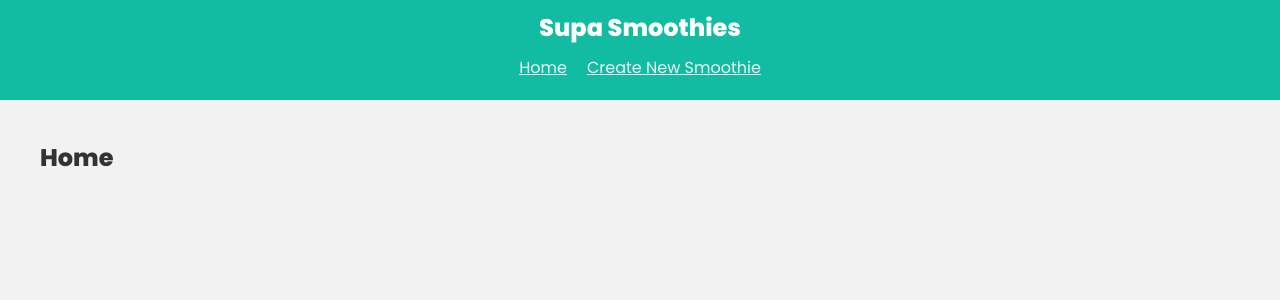
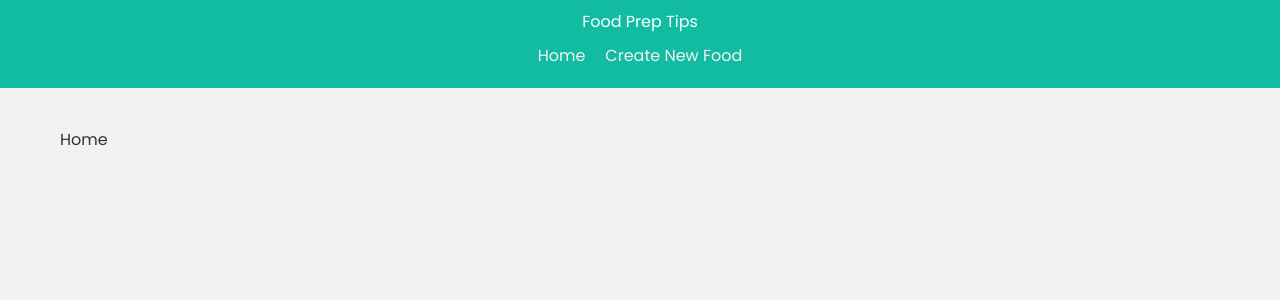
Before and after one commit to AmaduKamara/food-prep-tips, a React (Create React App) app: page / in a window 1280 px wide. Shown: the top 300 px of the page. Built offline with nearby package versions, Linux system fonts and the light colour scheme.

Commit message:
Add tailwindcss

```diff
--- a/package.json
+++ b/package.json
@@ -6,10 +6,13 @@
     "@testing-library/jest-dom": "^5.16.5",
     "@testing-library/react": "^13.3.0",
     "@testing-library/user-event": "^13.5.0",
+    "autoprefixer": "^10.4.8",
+    "postcss": "^8.4.16",
     "react": "^18.2.0",
     "react-dom": "^18.2.0",
     "react-router-dom": "^6.3.0",
     "react-scripts": "5.0.1",
+    "tailwindcss": "^3.1.8",
     "web-vitals": "^2.1.4"
   },
   "scripts": {
--- /dev/null
+++ b/postcss.config.js
@@ -0,0 +1,6 @@
+module.exports = {
+  plugins: {
+    tailwindcss: {},
+    autoprefixer: {},
+  },
+}
--- a/src/App.js
+++ b/src/App.js
@@ -10,9 +10,9 @@
   return (
     <BrowserRouter>
       <nav>
-        <h1>Supa Smoothies</h1>
+        <h1>Food Prep Tips</h1>
         <Link to="/">Home</Link>
-        <Link to="/create">Create New Smoothie</Link>
+        <Link to="/create">Create New Food</Link>
       </nav>
       <Routes>
         <Route path="/" element={<Home />} />
--- a/src/index.css
+++ b/src/index.css
@@ -1,4 +1,8 @@
 @import url('https://fonts.googleapis.com/css2?family=Poppins:wght@300;400;500;600;800&family=VT323&display=swap');
+
+@tailwind base;
+@tailwind components;
+@tailwind utilities;
 
 :root {
   --primary: #12bca2;
--- /dev/null
+++ b/tailwind.config.js
@@ -0,0 +1,8 @@
+/** @type {import('tailwindcss').Config} */
+module.exports = {
+  content: ["./src/**/*.{js,jsx,ts,tsx}"],
+  theme: {
+    extend: {},
+  },
+  plugins: [],
+};
```
Also changed, not shown: 1 other file (tests, documents, lock files or other folders).
